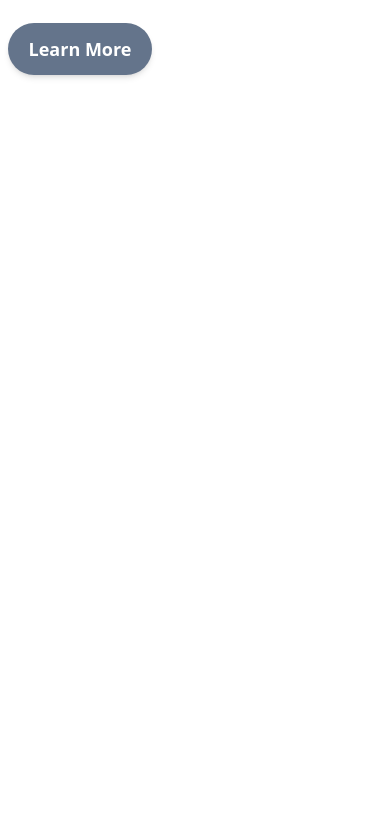
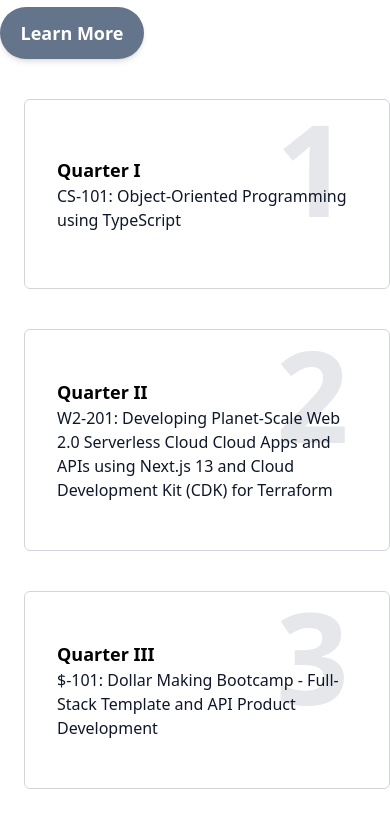
Before and after one commit to musaib70/DAO-Website, a Next.js app: page / in a window 390 px wide. Shown: the part 1122-1935 px from the top of the page. Before the commit the page ends 1221 px from the top, so only its background shows below. Built offline with nearby package versions, Linux system fonts and the light colour scheme.

Commit message:
coretracker

```diff
--- a/src/components/layout/header.tsx
+++ b/src/components/layout/header.tsx
@@ -10,7 +10,7 @@ import Link from 'next/link';
 const header = () => {
   return (
 
-    <header className='flex justify-between  my-2 px-4 py-4 item-center max-w-screen-xl mx-auto bg-white sticky top-0'>
+    <header className='flex bg-opacity-95 justify-between  my-2 px-2 py-2 item-center max-w-screen-xl mx-auto bg-white sticky top-0'>
          <div><Image
          src= {Logo}
          alt = "loading..."
--- a/src/components/shared/quaterBox.tsx
+++ /dev/null
@@ -1,15 +0,0 @@
-import React, { FC } from 'react'
-
-const quaterBox:FC <{children:React.ReactNode}> = ({children}) => {
-  return (
-
-    <div>
-
-            {children}
-    </div>
-
-
-  )
-}
-
-export default quaterBox
--- a/src/components/widgets/coreTracker.tsx
+++ b/src/components/widgets/coreTracker.tsx
@@ -4,10 +4,10 @@ import Button  from "@/components/shared/button";
 
 const coreTracker = () => {
   return (
-    <section className=' mx-2 my-6 md:mx-2 md:my-2'>
+    <section className='my-6 md:mx-2 md:my-2'>
         <Wrapper>
 
-            <div className='max-w-screen-sm'>
+            <div className='max-w-screen-sm '>
                 <p className='text-slate-600 text-sm font-semibold'> PROGRAM OF STUDIES</p>
                 <h2 className='mt-2 font-bold text-3xl sm:text-4xl'>Core Courses</h2>
                 <h2 className='mb-2 font-bold text-3xl sm:text-4xl'>(Common in All Specializations):</h2>
@@ -16,6 +16,34 @@ const coreTracker = () => {
                 <Button>Learn More</Button>
             </div>
 
+{/* Quater Box */}
+
+            <div className='sm:flex space-x-6'>
+
+                <div className='border rounded-md border-gray-300 ml-6 sm:w-4/12 px-8 py-14 mt-10 relative' >
+                    <p className='text-lg font-semibold'> Quarter I </p>
+                    <p className='text-slate-900 font-medium text-md'> CS-101: Object-Oriented Programming using TypeScript </p>
+                    <div className=' absolute -z-10 right-10 top-1 text-9xl font-bold text-gray-200'> 1 </div>
+
+                </div>
+
+                <div className='border rounded-md border-gray-300 sm:w-4/12 px-8 py-12 mt-10 relative' >
+                    <p className='text-lg font-semibold'> Quarter II </p>
+                    <p className='text-slate-900 font-medium text-md'> W2-201: Developing Planet-Scale Web 2.0 Serverless Cloud Cloud Apps and APIs using Next.js 13 and Cloud Development Kit (CDK) for Terraform </p>
+                    <div className=' absolute -z-10 right-10  top-0 text-9xl font-bold text-gray-200'> 2 </div>
+
+                </div>
+
+                <div className='border rounded-md border-gray-300 sm:w-4/12 px-8 py-12 mt-10 relative' >
+                    <p className='text-lg font-semibold'> Quarter III </p>
+                    <p className='text-slate-900 font-medium text-md'> $-101: Dollar Making Bootcamp - Full-Stack Template and API Product Development </p>
+                    <div className=' absolute -z-10 right-10 top-0 text-9xl font-bold text-gray-200'> 3 </div>
+
+                </div>
+
+
+            </div>
+
         </Wrapper>
     </section>
   )
```
